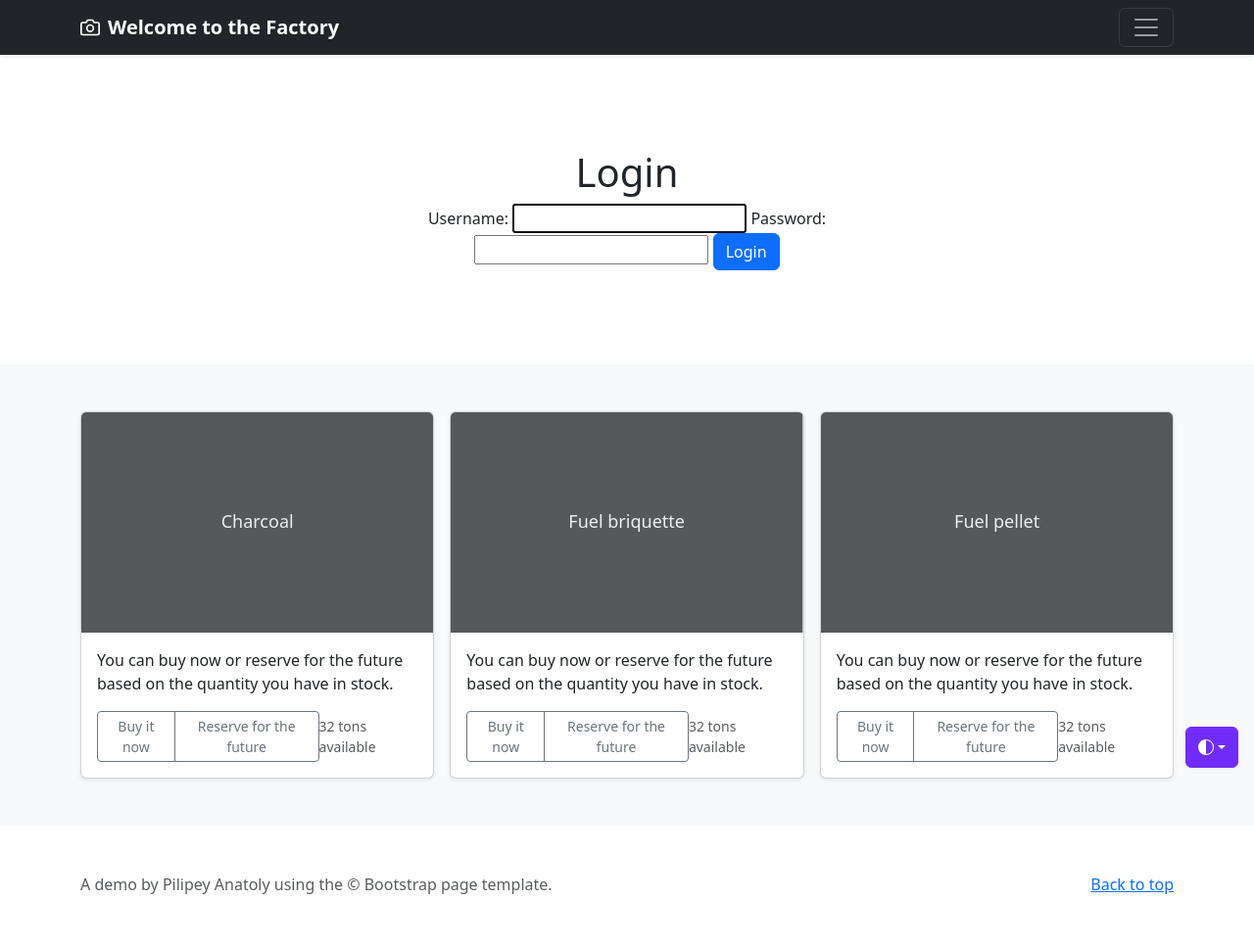
After one commit to AnatoliyPilipey/production-plant, a Django app: page /accounts/login/ in a window 1280 px wide. The commit adds this page. Shown: the whole page at 98% size. Run offline with Django 4.2, Linux system fonts and the light colour scheme.

Commit message:
In urls we specify the path for registration. In setings we specify where we get to after login LOGIN_REDIRECT_URL = /. Create login and logged_out templates. We insert them into base.html through the content block.

```diff
--- a/production/settings.py
+++ b/production/settings.py
@@ -102,6 +102,8 @@
 
 AUTH_USER_MODEL = "hall.Foreman"
 
+LOGIN_REDIRECT_URL = "/"
+
 # Internationalization
 # https://docs.djangoproject.com/en/4.2/topics/i18n/
 
--- a/production/urls.py
+++ b/production/urls.py
@@ -20,4 +20,5 @@
 urlpatterns = [
     path("admin/", admin.site.urls),
     path("", include("hall.urls", namespace="hall")),
+    path("accounts/", include("django.contrib.auth.urls")),
 ]
--- a/templates/base.html
+++ b/templates/base.html
@@ -8,16 +8,6 @@
   <meta name="viewport" content="width=device-width, initial-scale=1">
 </head>
 
-<body>
-  <div>
-    <div>
-      {% block content %}
-      {% endblock %}
-    </div>
-  </div>
-</body>
-
-</html>
 -->
 <!doctype html>
 <html lang="en" data-bs-theme="auto">
@@ -29,7 +19,7 @@
     <meta name="description" content="">
     <meta name="author" content="Anatoliy Pylypei, Mark Otto, Jacob Thornton, and Bootstrap contributors">
     <meta name="generator" content="Hugo 0.112.5">
-    <title>Factory · Bootstrap v5.3</title>
+    <title>Factory</title>
 
     <link rel="canonical" href="https://getbootstrap.com/docs/5.3/examples/album/">
 
@@ -214,6 +204,7 @@
   <section class="py-5 text-center container">
     <div class="row py-lg-5">
       <div class="col-lg-6 col-md-8 mx-auto">
+        {% block content %}
           <h1 class="fw-light">Our results and production</h1>
           <p class="lead text-body-secondary">A little background on what we've done to date. Also creating today's result.</p>
           <br>
@@ -226,6 +217,8 @@
             <a href="#" class="btn btn-primary my-2">Shift creation</a>
             <a href="#" class="btn btn-secondary my-2">Our results</a>
           </p>
+        {% endblock %}
+
       </div>
     </div>
   </section>
@@ -291,7 +284,7 @@
     <p class="float-end mb-1">
       <a href="#">Back to top</a>
     </p>
-    <p class="mb-1">A demo by Pilipei Anatoly using the © Bootstrap page template.</p>
+    <p class="mb-1">A demo by Pilipey Anatoly using the © Bootstrap page template.</p>
   </div>
 </footer>
 <script src="..\static\dist\js\bootstrap.bundle.min.js"></script>
--- /dev/null
+++ b/templates/registration/login.html
@@ -0,0 +1,23 @@
+{% extends "base.html" %}
+
+{% block content %}
+
+{% if form.errors %}
+  <p>Your username and password didn't match. Please try again.</p>
+{% endif %}
+
+<h1>Login</h1>
+
+{% if next %}
+  <p>Please login to see this page.</p>
+{% endif %}
+
+<form method="post" action="{% url 'login' %}">
+  {% csrf_token %}
+  {{ form }}
+
+  <input type="submit" value="Login" class="btn btn-primary" />
+  <input type="hidden" name="next" value="{{ next }}" />
+</form>
+
+{% endblock %}
```
Also changed, not shown: templates/registration/logged_out.html (added, +7 -0 lines). Lines whose indentation alone changed are shown as unchanged.
